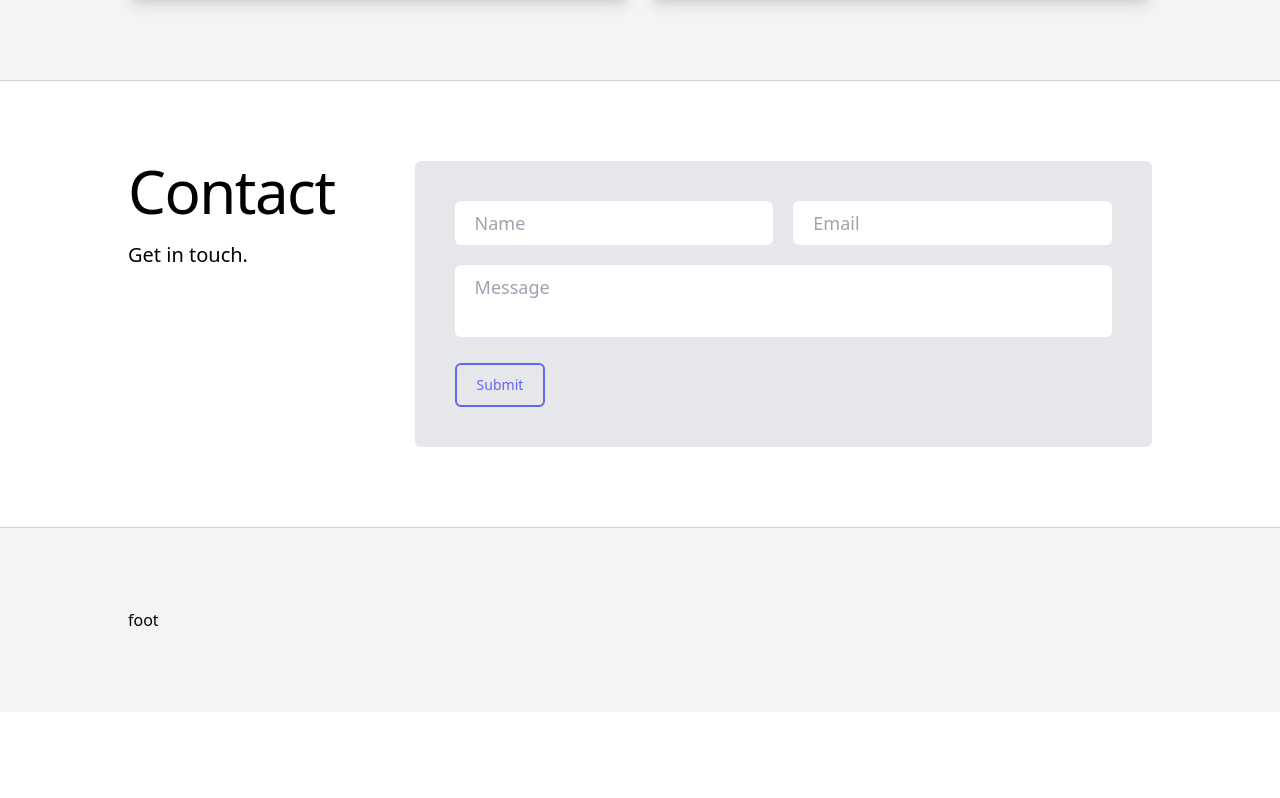
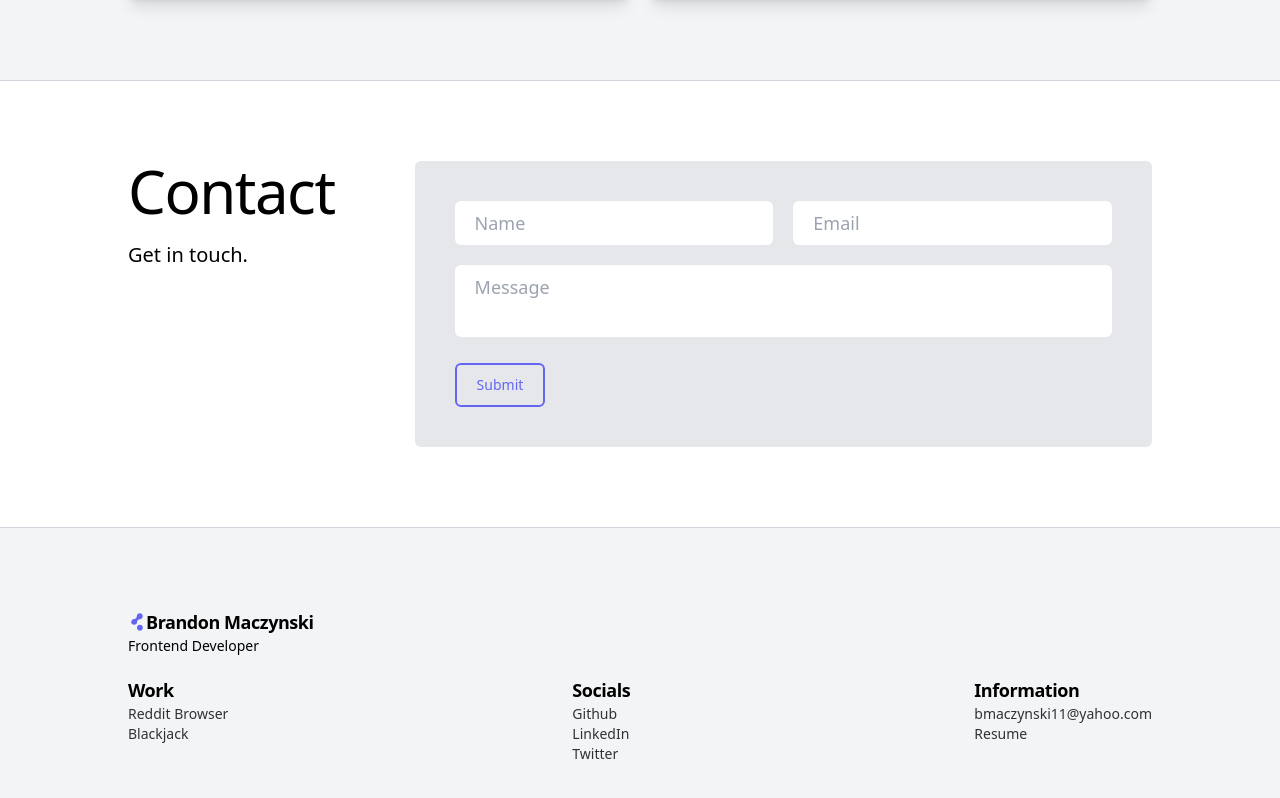
Before and after one commit to Goastio/portfolio-v3, a React (Create React App) app: page / in a window 1280 px wide. Shown: the part 1543-2341 px from the top of the page. Before the commit the page ends 2255 px from the top, so only its background shows below. Built offline with nearby package versions, Linux system fonts and the light colour scheme.

Commit message:
implemented footer structure

```diff
--- a/src/sections/Footer.js
+++ b/src/sections/Footer.js
@@ -1,7 +1,87 @@
+import { FaCloudsmith } from "react-icons/fa";
+
 const Footer = () => {
   return (
     <section className="bg-gray-100 py-20 px-5">
-      <div className="max-w-screen-lg mx-auto">foot</div>
+      <div className="max-w-screen-lg mx-auto flex flex-row flex-wrap">
+        <div className="flex flex-col">
+          <div className="flex font-semibold tracking-tight text-lg items-center">
+            <FaCloudsmith className="text-indigo-500" />
+            Brandon Maczynski
+          </div>
+          <div className="flex text-sm">Frontend Developer</div>
+        </div>
+        <div className="flex w-full justify-between mt-5">
+          <div className="flex flex-col">
+            <div className="flex font-semibold tracking-tight text-lg">
+              Work
+            </div>
+            <div className="text-sm flex flex-col">
+              <a
+                href="/reddit-browser"
+                target="_blank"
+                className="text-black text-opacity-80 hover:text-opacity-100"
+              >
+                Reddit Browser
+              </a>
+              <a
+                href="/blackjack"
+                target="_blank"
+                className="text-black text-opacity-80 hover:text-opacity-100"
+              >
+                Blackjack
+              </a>
+            </div>
+          </div>
+          <div className="flex flex-col">
+            <div className="flex font-semibold tracking-tight text-lg">
+              Socials
+            </div>
+            <div className="text-sm flex flex-col">
+              <a
+                href="https://github.com/Goastio"
+                rel="noreferrer"
+                target="_blank"
+                className="text-black text-opacity-80 hover:text-opacity-100"
+              >
+                Github
+              </a>
+              <a
+                href="https://www.linkedin.com/in/brandon-maczynski-40428022a/"
+                rel="noreferrer"
+                target="_blank"
+                className="text-black text-opacity-80 hover:text-opacity-100"
+              >
+                LinkedIn
+              </a>
+              <a
+                href="https://twitter.com/DevelopWebsites"
+                rel="noreferrer"
+                target="_blank"
+                className="text-black text-opacity-80 hover:text-opacity-100"
+              >
+                Twitter
+              </a>
+            </div>
+          </div>
+          <div className="flex flex-col">
+            <div className="flex font-semibold tracking-tight text-lg">
+              Information
+            </div>
+            <div className="text-sm">
+              <a
+                href="mailto:bmaczynski11@yahoo.com"
+                className="flex text-black text-opacity-80 hover:text-opacity-100"
+              >
+                bmaczynski11@yahoo.com
+              </a>
+              <div className="flex text-black text-opacity-80 hover:text-opacity-100">
+                Resume
+              </div>
+            </div>
+          </div>
+        </div>
+      </div>
     </section>
   );
 };
```
